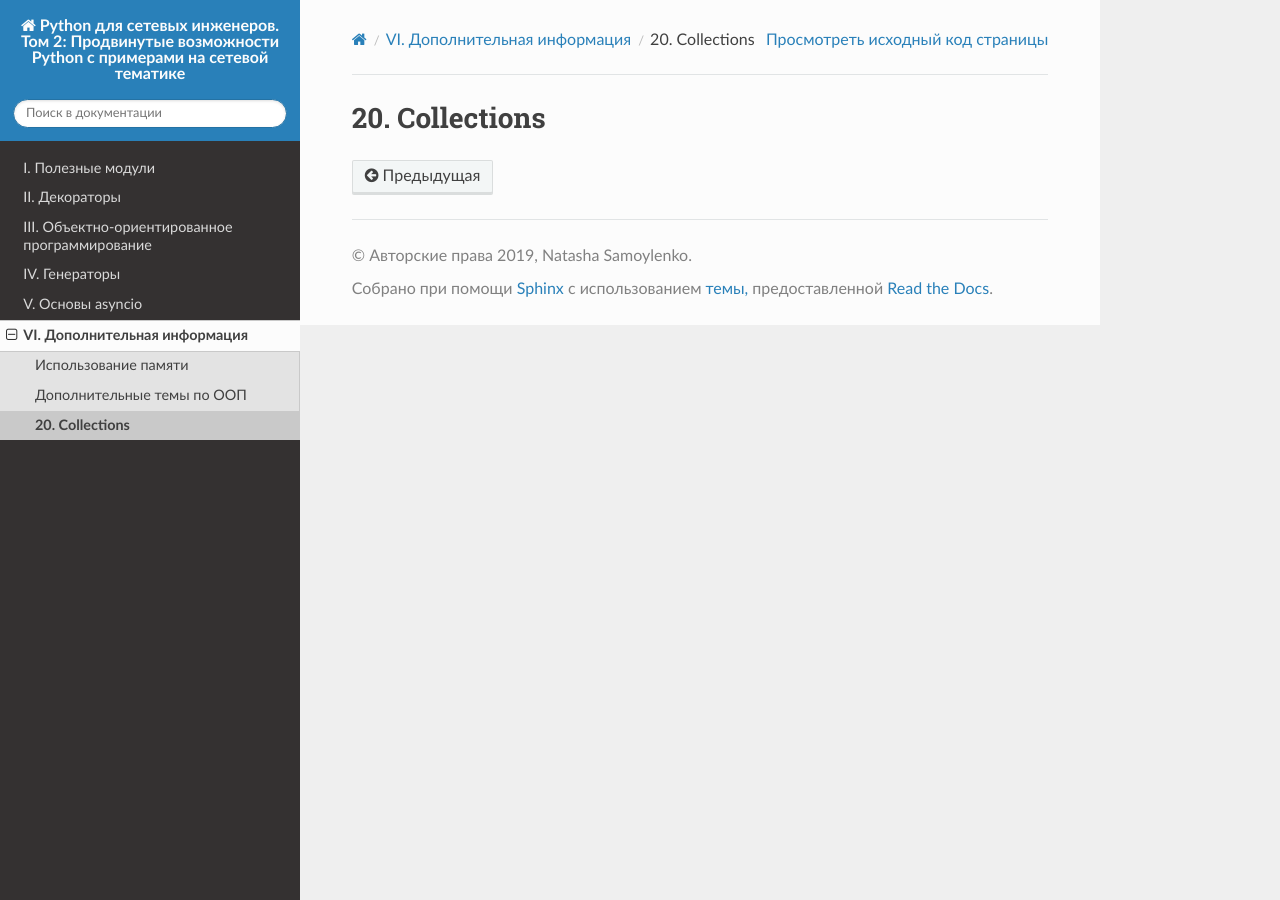
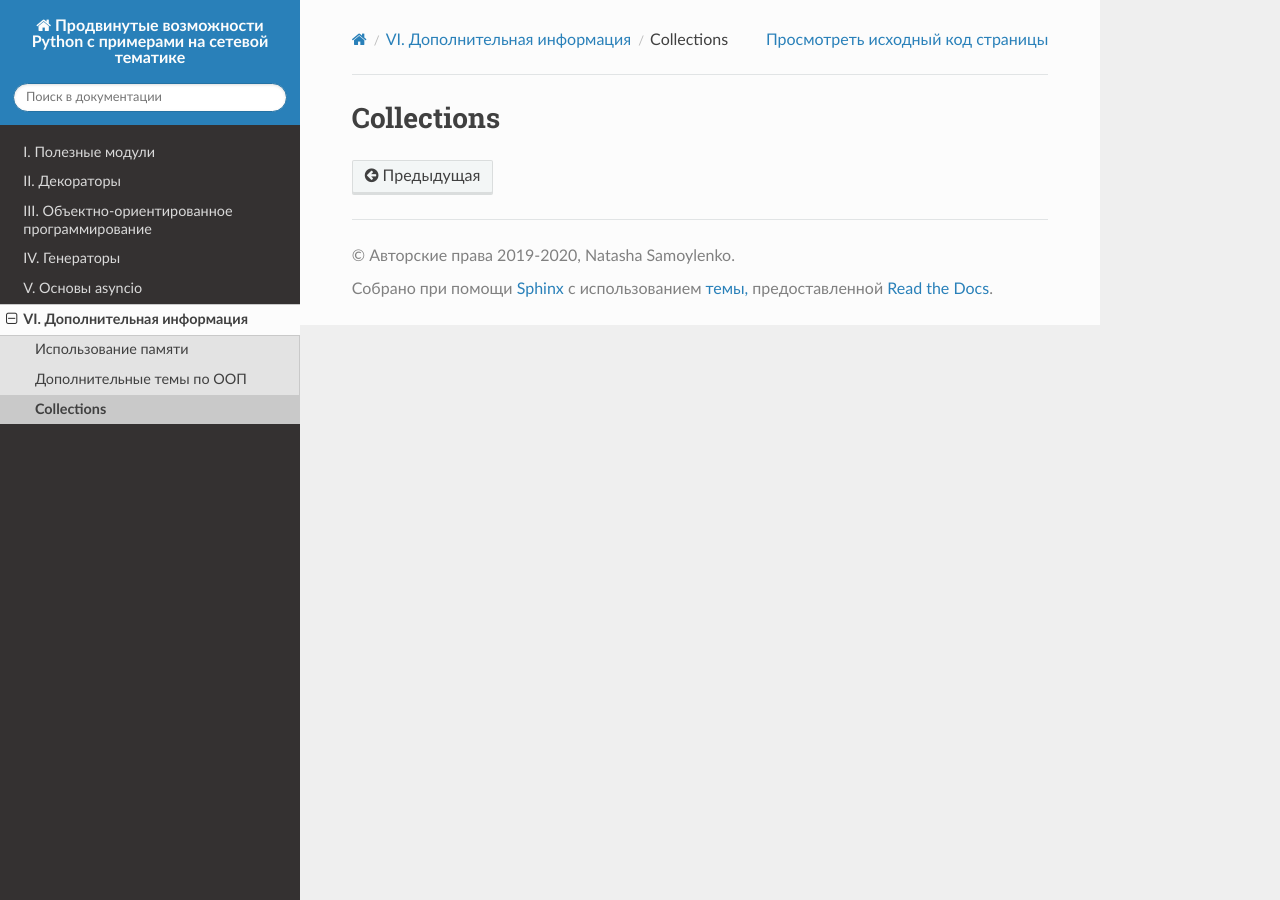
Before and after one commit to natenka/advpyneng-book, a Sphinx documentation site: the page built from docs/source/book/additional_info/collections/index.rst, in a window 1280 px wide. Built offline with Sphinx 7.4.7 and the Read the Docs theme 2.0.0, drawn with Linux system fonts in a browser that asks for light colours; pages that are not in the unit, such as notebooks, are missing from menus.

Commit message:
Reorganizing chapters

```diff
--- a/docs/source/book/additional_info/collections/index.rst
+++ b/docs/source/book/additional_info/collections/index.rst
@@ -2,7 +2,7 @@
 
    \newpage
 
-20. Collections
+Collections
 ===============
 
 
--- a/docs/source/conf.py
+++ b/docs/source/conf.py
@@ -17,12 +17,12 @@
 
 # -- Project information -----------------------------------------------------
 
-project = 'Python для сетевых инженеров. Том 2: Продвинутые возможности Python с примерами на сетевой тематике'
-copyright = '2019, Natasha Samoylenko'
+project = 'Продвинутые возможности Python с примерами на сетевой тематике'
+copyright = '2019-2020, Natasha Samoylenko'
 author = 'Natasha Samoylenko'
 
 # The full version, including alpha/beta/rc tags
-release = '0.0.1'
+release = '1.0.0'
 
 
 # -- General configuration ---------------------------------------------------
```
